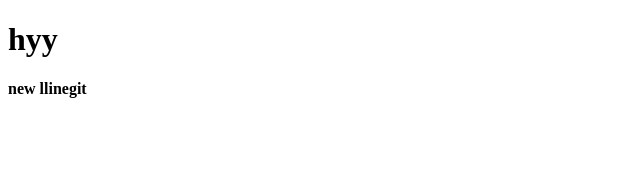
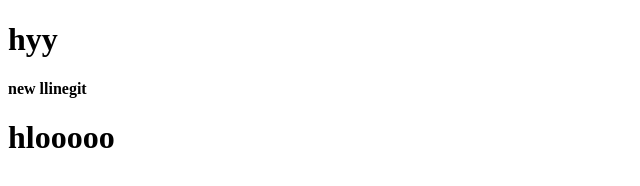
Before and after one commit to Siyad007/sample-2, a plain HTML site: page index.html in a window 1280 px wide. Shown: the whole page, without its empty margins (0-640 px from the left). Drawn offline with Linux system fonts and the light colour scheme.

Commit message:
Update index.html

```diff
--- a/index.html
+++ b/index.html
@@ -8,5 +8,6 @@
 <body>
     <h1>hyy</h1>
     <h4>new llinegit </h4>
+    <h1>hlooooo</h1>
 </body>
 </html>
```
